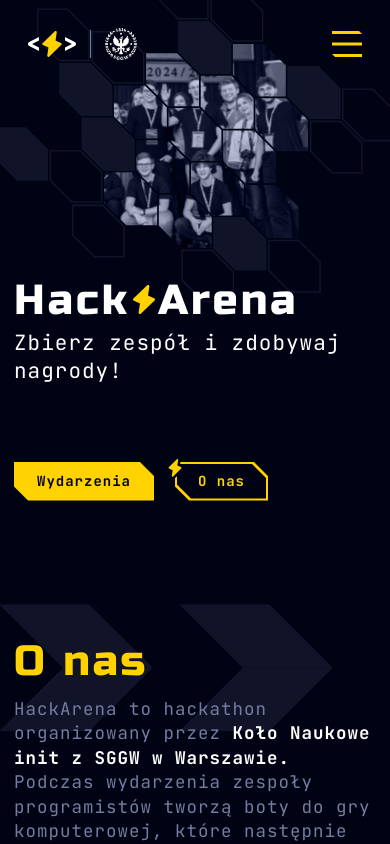
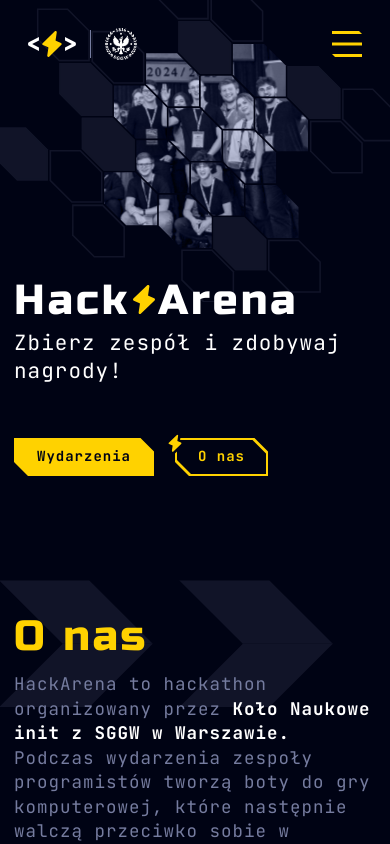
Before and after one commit to INIT-SGGW/HackArena-website, a Next.js app in the folder apps/web/: page / in a window 390 px wide. Shown: the top 844 px of the page. Built offline with nearby package versions, Linux system fonts and the light colour scheme.

Commit message:
fix (apps/web): adjust layout spacing in Home component for better alignment

```diff
--- a/apps/web/src/app/page.tsx
+++ b/apps/web/src/app/page.tsx
@@ -29,12 +29,12 @@ export default function Home() {
         pointer-events-none"
           alt="Tło"
         />
-        <div className="w-full flex flex-col items-start page-width z-2">
+        <div className="w-full flex flex-col gap-15 sm:gap-22 items-start page-width z-2">
           <div className="flex flex-col gap-2">
             <TitleWithIcon title="Hack{{ icon }}Arena" icon="/lightning.svg" />
             <p className="text-2xl">Zbierz zespół i zdobywaj nagrody!</p>
           </div>
-          <div className="flex flex-row gap-6 mt-22 flex-wrap">
+          <div className="flex flex-row gap-6 lex-wrap">
             <LinkButton href="/wydarzenia">Wydarzenia</LinkButton>
             <LinkButton href="#o-nas" secondary icon>
               O nas
```
